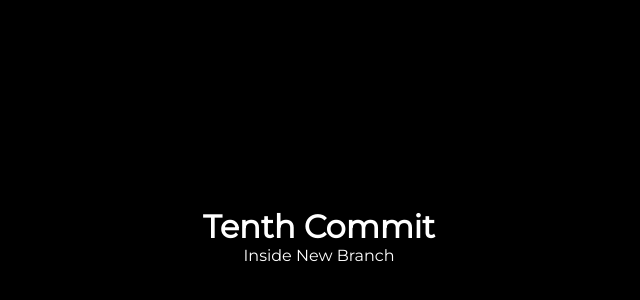
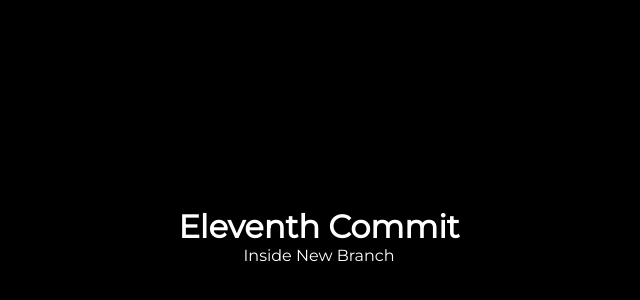
Before and after one commit to guptasooraj/git-practice, a plain HTML site: page index.html in a window 1280 px wide. Shown: the part 164-464 px from the top of the page, without its empty margins (321-961 px from the left). Drawn offline with Linux system fonts and the light colour scheme.

Commit message:
eleventh commit in new_branch

```diff
--- a/index.html
+++ b/index.html
@@ -12,7 +12,7 @@
     <link rel="stylesheet" href="style.css" />
   </head>
   <body>
-    <h1>Tenth Commit</h1>
+    <h1>Eleventh Commit</h1>
     <p>Inside New Branch</p>
     <script src="script.js"></script>
   </body>
```
